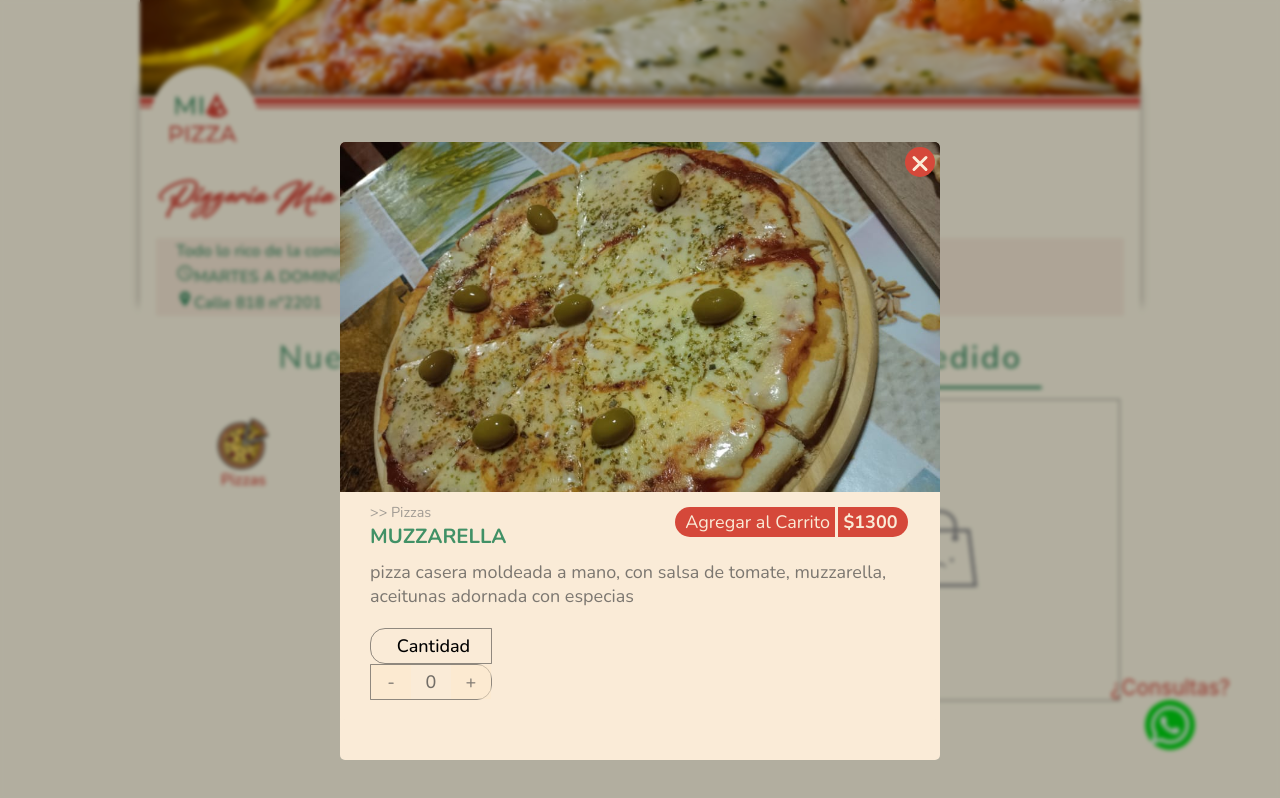
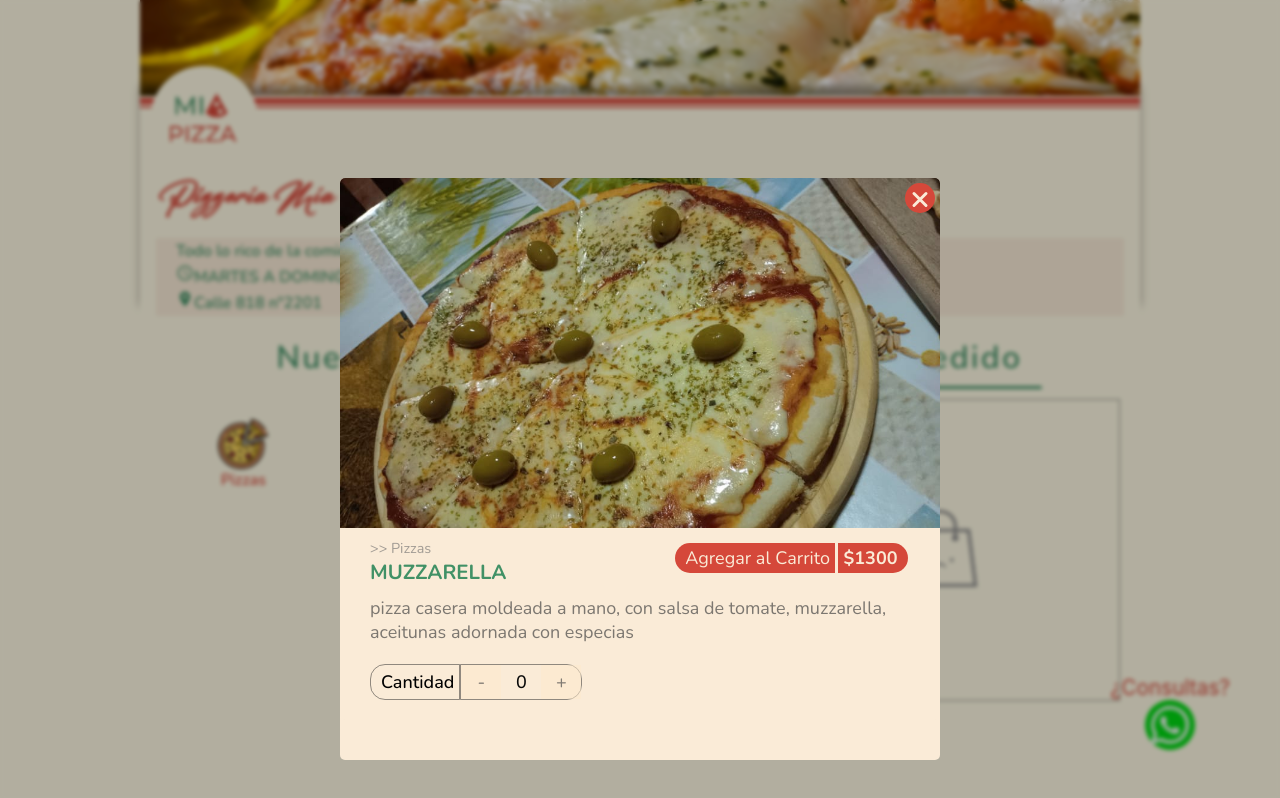
Before and after one commit to DanielQuijano1/pizzas2, a React (Create React App) app: page /detalle/1 in a window 1280 px wide. Built offline with nearby package versions, Linux system fonts and the light colour scheme.

Commit message:
arreglos minimos

```diff
--- a/src/CartContainer/CartContainer.jsx
+++ b/src/CartContainer/CartContainer.jsx
@@ -98,7 +98,7 @@ function CartContainer() {
                                         ))}
                                     </div>
 
-                                    <p className="totalDeCompra">El total de tu compra es de ${getTotalItemsInCart()}</p>
+                                    <p className="totalDeCompra">El total de tu compra es de <b> ${getTotalItemsInCart()}</b></p>
 
                                     <div className="buttonItems">
                                         <Button onClick={clear} className="buttonCart" text="Limpiar Carrito" ></Button>
--- a/src/CartContainer/CartItem.css
+++ b/src/CartContainer/CartItem.css
@@ -20,6 +20,7 @@
 .final{
     width: 30%;
     text-align: center;
+    font-weight: 700;
 }
 
 .cantidad {
--- a/src/Categories/Categories.css
+++ b/src/Categories/Categories.css
@@ -9,6 +9,7 @@
     position: relative;
     margin-bottom: 20px;
     letter-spacing: .07em;
+    font-weight: 600;
 }
 
 .titleCategories::after{
--- a/src/ItemCount/ItemCount.css
+++ b/src/ItemCount/ItemCount.css
@@ -33,6 +33,10 @@
     bottom: -2px;
 }
 
+.numero{
+    color: #0a0a0a;
+}
+
 .count__signo {
     color: rgba(71, 71, 71, 0.685);
     font-weight: 500;
@@ -51,11 +55,10 @@
     display: flex;
     justify-content: center;
     position: relative;
-    bottom: -6px;
 }
 
 .arreglo{
-    width: 140px;
+    width: 210px;
 }
 
 .count__cart{
@@ -74,6 +77,11 @@
     animation: press 2s;
 }
 
+.ray{
+    display: flex;
+    flex-direction: row;
+}
+
 @keyframes press {
     from{
         scale: .95;
@@ -88,10 +96,6 @@
         width: 100%;
         justify-content:space-around;
     }
-    .ray{
-        display: flex;
-        flex-direction: row;
-    }
     .count__cart{
         position: relative;
         top: auto;
--- a/src/ItemCount/ItemCount.jsx
+++ b/src/ItemCount/ItemCount.jsx
@@ -36,14 +36,14 @@ function ItemCount({ onAddToCart, category }) {
                     <div className="count__flex arreglo">
                         <Button className="count__numero arregloCount" onClick={handleCountRemoveDoc} text="-6" />
                         <Button className="count__numero arregloCount" onClick={handleCountRemove} text="-1" />
-                        <div className="count__numero"> {count} </div>
+                        <div className="count__numero numero"> {count} </div>
                         <Button className="count__numero arregloCount" onClick={handleCountAdd} text="+1" />
                         <Button className="count__numero arregloCount" onClick={handleCountAddDoc} text="+6" />
                     </div>
                     :
                     <div className="count__flex">
                         <Button className="count__signo" onClick={handleCountRemove} text="-" />
-                        <div className="count__numero"> {count} </div>
+                        <div className="count__numero numero"> {count} </div>
                         <Button className="count__signo" onClick={handleCountAdd} text="+" />
                     </div>
                 }
```
